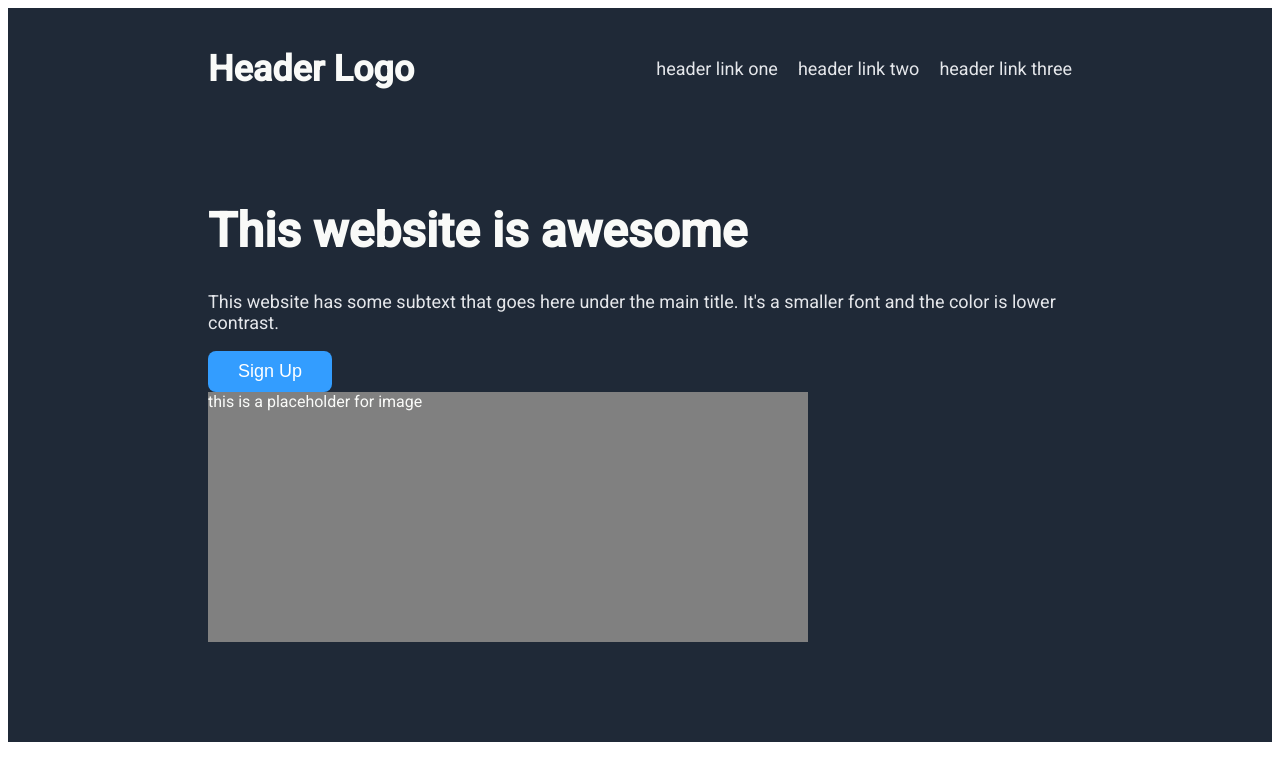
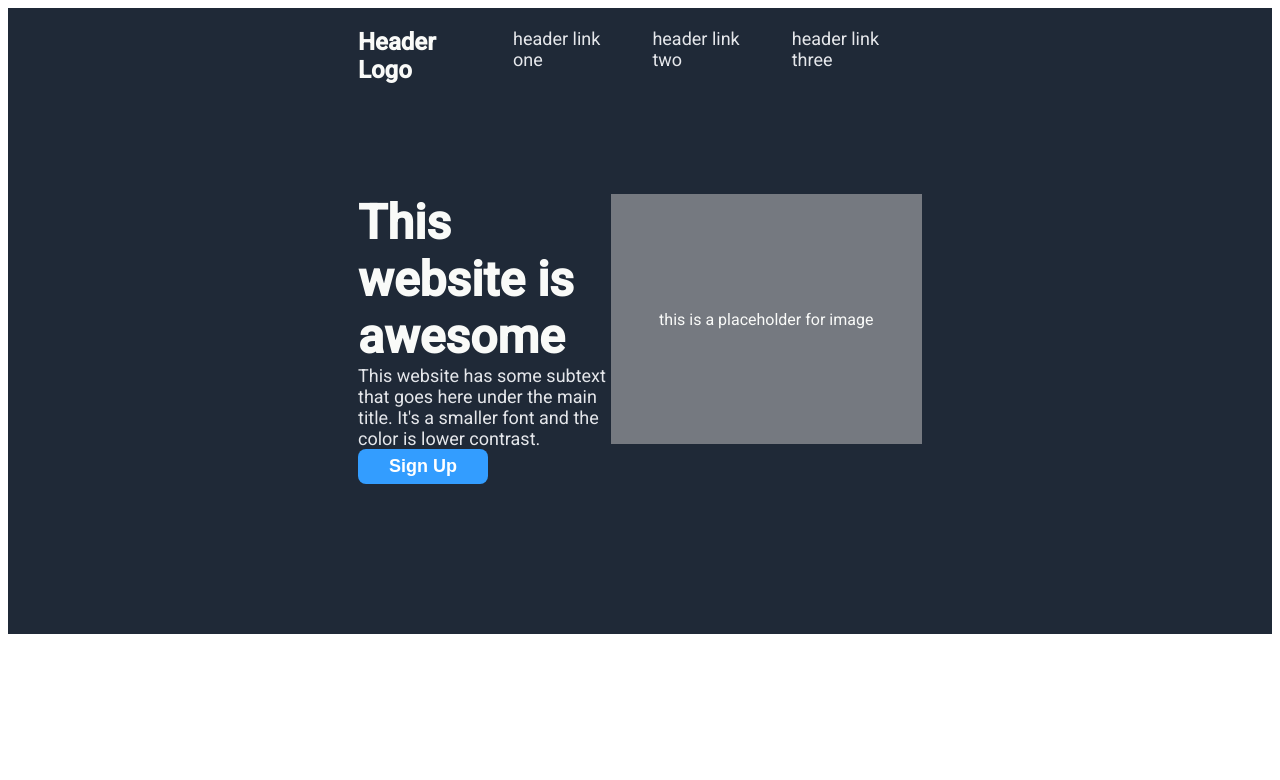
Before and after one commit to wwMalcolm/odin-landing-page, a plain HTML site: page index.html in a window 1280 px wide. Drawn offline with Linux system fonts and the light colour scheme.

Commit message:
Content Arrangement for Section 1
Changed some HTML and CSS to accommodate content arrangement

```diff
--- a/index.html
+++ b/index.html
@@ -12,10 +12,10 @@
 <body>
     <div class="section-one">
             <ul class="header-bar">
-                <li class="header-list-left"><h2>Header Logo</h1></li>
-                <li class="header-list-right"><a class="header-link">header link one</a></li>
-                <li class="header-list-right"><a class="header-link">header link two</a></li>
-                <li class="header-list-right"><a class="header-link">header link three</a></li>
+                <li class="header-list-left">Header Logo</li>
+                <li class="header-list-right"><a href="#" class="header-link">header link one</a></li>
+                <li class="header-list-right"><a href="#" class="header-link">header link two</a></li>
+                <li class="header-list-right"><a href="#" class="header-link">header link three</a></li>
             </ul>
         <div class="content">
             <div class="content-text">
@@ -23,7 +23,7 @@
                 <p>This website has some subtext that goes here under the main title. It's a smaller font and the color is lower contrast.</p>
                 <button type="button">Sign Up</button>
             </div>
-            <div class="content-image">this is a placeholder for image</div>
+            <div class="content-image"><p>this is a placeholder for image</p></div>
         </div>
     </div>
 
--- a/style.css
+++ b/style.css
@@ -11,10 +11,12 @@ body {
 .header-list-left {
     font-size: 24px;
     color: #F9FAF8;
+    font-weight: bold;
 
 }
 
-.header-list-right {
+.header-link {
+    text-decoration: none;
     font-size: 18px;
     color: #E5E7EB;
 }
@@ -36,7 +38,8 @@ body {
 
 .content-text > button {
     font-size: 18px;
-    padding: 10px 30px;
+    font-weight: bold;
+    padding: 7px 31px;
     border-radius: 8px;
     border-style: none;
     color: #fff;
@@ -44,11 +47,16 @@ body {
 }
 
 .content-image {
-    width: 600px;
+    width: 555px;
     height: 250px;
-    background-color: gray;
+    background-color: #757980;
     color: #F9FAF8;
     display: flex;
+}
+
+.content-image > p {
+    margin: auto;
+    text-align: center;
 }
 
 /*Section 1 Content Arrangement*/
@@ -56,15 +64,16 @@ body {
 .section-one {
     display: flex;
     flex-direction: column;
-    padding: 10px 200px 100px;
+    padding: 10px 350px 150px;
 }
 
 .header-bar {
     display: flex;
     padding: 0px;
-    margin: 0px 0px 50px;
+    margin: 10px 0px 80px;
     justify-content: center;
-    align-items: center;
+    align-items: flex-start;
+    /* border: 5px solid white; */
 }
 
 .header-list-left {
@@ -74,3 +83,23 @@ body {
 .header-list-right {
     margin-left: 20px;
 }
+
+.content {
+    display: flex;
+    margin-top: 30px;
+    justify-content: space-between;
+}
+
+.content-text {
+    display: flex;
+    width: 450px;
+    flex-wrap: wrap;
+}
+
+.content-text > * {
+    margin: 0;
+}
+
+.content-text > button {
+    margin-top: auto;
+}
```
